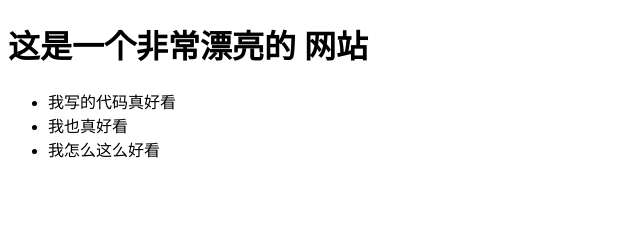
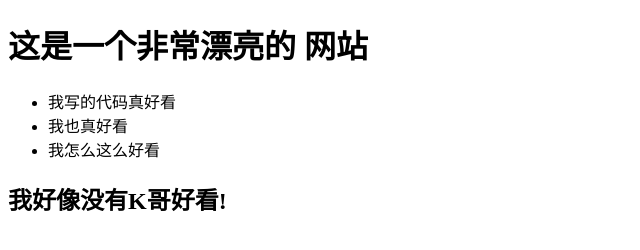
Before and after one commit to AK-DSB/learn-git, a plain HTML site: page index.html in a window 1280 px wide. Shown: the whole page, without its empty margins (0-640 px from the left). Drawn offline with Linux system fonts and the light colour scheme.

Commit message:
update分支第二次修改

```diff
--- a/index.html
+++ b/index.html
@@ -15,6 +15,7 @@
         <li>我也真好看</li>
         <li>我怎么这么好看</li>
     </ul>
+    <h2>我好像没有K哥好看!</h2>
 </body>
 
 </html>
```
